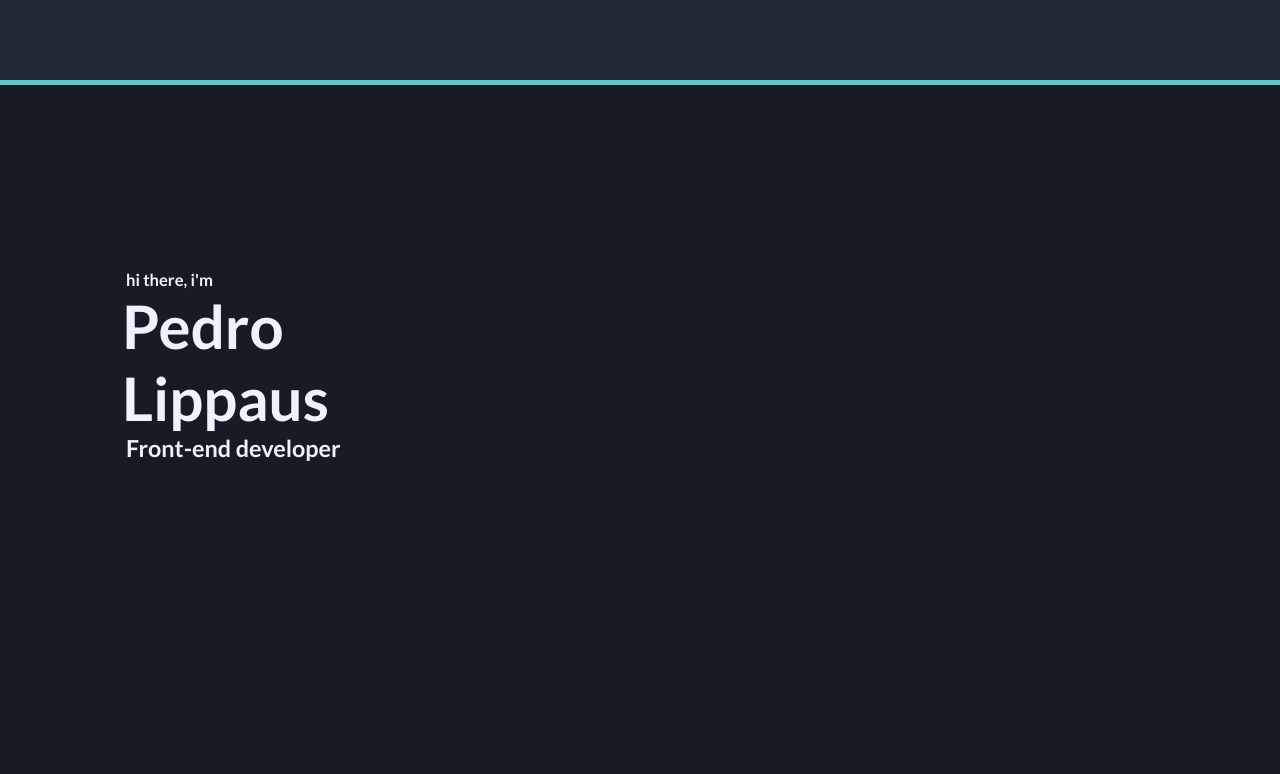
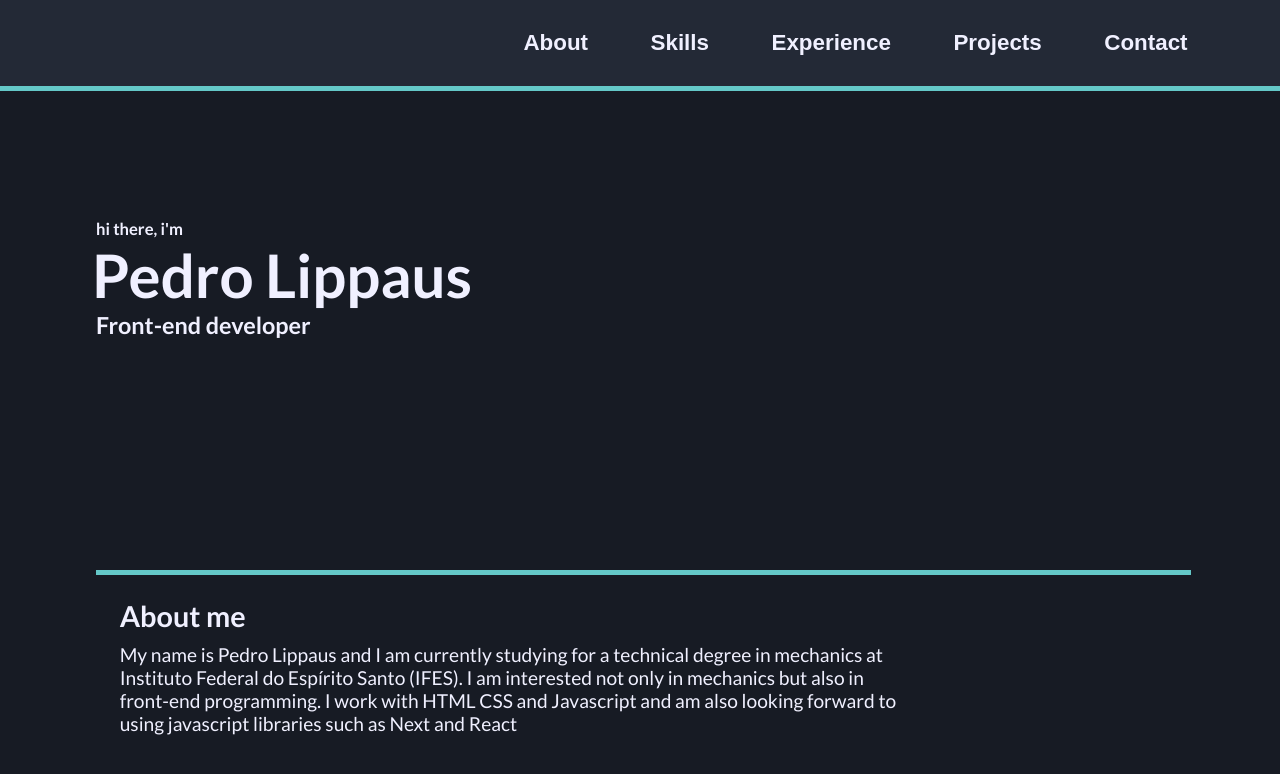
Before and after one commit to Mecanimal/Portifolio, a plain HTML site: page index.html in a window 1280 px wide. Drawn offline with Linux system fonts and the light colour scheme.

Commit message:
topdiv and about

```diff
--- a/index.html
+++ b/index.html
@@ -1,9 +1,3 @@
-<!--
-    hey! what are you doing here? you aren't supposed to be seeing this!
-    JK, it's fine. This is the code for my portfolio page, i mean...
-    ...the actual code is in the script.js file but you get what i'm trying to say.
- -->
-
 <!DOCTYPE html>
 <html lang="en">
 <head>
@@ -19,14 +13,28 @@
 
     <div class="main">
         <div class="topdiv">
-            <a href=""></a>
+            <button class="button" data-target="About" onclick="scrollToSection(this)">About</button>
+            <button class="button" data-target="Skills" onclick="scrollToSection(this)">Skills</button>
+            <button class="button" data-target="Experience" onclick="scrollToSection(this)">Experience</button>
+            <button class="button" data-target="Projects" onclick="scrollToSection(this)">Projects</button>
+            <button class="button" data-target="Contact" onclick="scrollToSection(this)">Contact</button>
         </div>
         <div class="maindiv">
             <div class="introduction">
-                <h5>hi there, i'm</h5>
-                <h1>Pedro Lippaus</h1>
-                <h3>Front-end developer</h3>
+                <div>
+                    <h5>hi there, i'm</h5>
+                    <h1>Pedro Lippaus</h1>
+                    <h3>Front-end developer</h3>
+                </div>
+                <img src="" alt="">
             </div>
+            <section id="About">
+                <h2>About me</h2>
+                <p>My name is Pedro Lippaus and I am currently studying for a technical degree in mechanics at <br>
+                Instituto Federal do Espírito Santo (IFES). I am interested not only in mechanics but also in <br>
+                front-end programming. I work with HTML CSS and Javascript and am also looking forward to <br>
+                using javascript libraries such as Next and React</p>
+            </section>
         </div>
         <div>
 
--- a/styles.css
+++ b/styles.css
@@ -9,25 +9,34 @@ body {
 
 .topdiv {
     background-color: rgb(34.5, 40.5, 54);
-    padding: 40px;
+    justify-content: right;
+    padding: 30px 30px 30px 1px;
     border: solid rgb(100, 200, 200);
     border-width: 0 0 5px;
+    display: flex;
+}
+
+.button {
+    padding: 0 5% 0 0;
+    background-color: transparent;
+    border: 0;
+    color: rgb(240, 240, 255);
+    font-weight: bolder;
+    font-size: 140%;
+    text-align: right;
 }
 
 .maindiv {
-    margin: 0 7.5%;
-    width: 100%;
-    position: fixed;
-    top: 30%;
+    width: auto;
+    margin-top: 10%;
+    margin-left: 7.5%;
 }
 
 .introduction {
     font-weight: bolder;
     color: rgb(240, 240, 255);
     font-size: 125%;
-    border-radius: 25px;
-    width: 25%;
-    padding: 30px;
+    width: auto;
 }
 
 .introduction h1 {
@@ -35,3 +44,16 @@ body {
     position: relative;
     right: 4px;
 }
+
+#About {
+    margin: 17.5% 7.5% 0 0;
+    border: solid rgb(100, 200, 200);
+    border-width: 5px 0 0;
+    padding: 2%;
+    color: rgb(240, 240, 255);
+    font-size: 120%;
+}
+
+#About h2 {
+    margin-bottom: 10px;
+}
```
